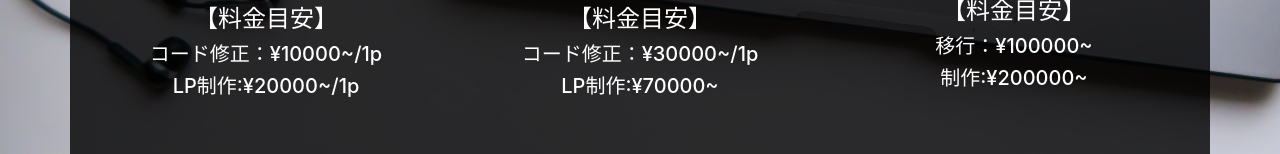
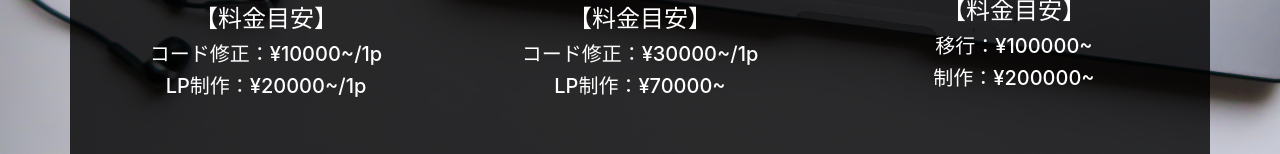
Before and after one commit to p-kadono/p-kadono.github.io, a plain HTML site: page index.html in a window 1280 px wide. Shown: the part 2770-2924 px from the top of the page. Drawn offline with nearby package versions, Linux system fonts and the light colour scheme.

Commit message:
Update index.html

```diff
--- a/index.html
+++ b/index.html
@@ -103,21 +103,21 @@
               <p class="mb-2">LPやコーポレートサイト、ブログなど、 目的に応じた適切なコーディングを行います(レスポンシブ対応可)。また、軽微なコードの修正にも対応します。</p>
               <h4>【料金目安】</h4>
               <h5>コード修正：¥10000~/1p</h5>
-              <h5>LP制作:¥20000~/1p</h5>
+              <h5>LP制作：¥20000~/1p</h5>
             </div>
             <div class="col-md-4 mb-5">
               <h3>Web design</h3>
               <p class="mb-2">ヒアリングにより、ご要望に沿ったデザインを的確に把握し作成します。 ユーザーインターフェースを重要視した設計で、ご期待を超える提案を提供します。</p>
               <h4>【料金目安】</h4>
               <h5>コード修正：¥30000~/1p</h5>
-              <h5>LP制作:¥70000~</h5>
+              <h5>LP制作：¥70000~</h5>
             </div>
             <div class="col-md-4 mb-5">
               <h3>Wordpress</h3>
               <p class="mb-4">WordPressサイトの構築や既存サイトのWordPress移行、コードの修正に対応しております。</p>
               <h4>【料金目安】</h4>
               <h5>移行：¥100000~</h5>
-              <h5>制作:¥200000~</h5>
+              <h5>制作：¥200000~</h5>
             </div>
           </div>
           <div class="mx-auto">
```
